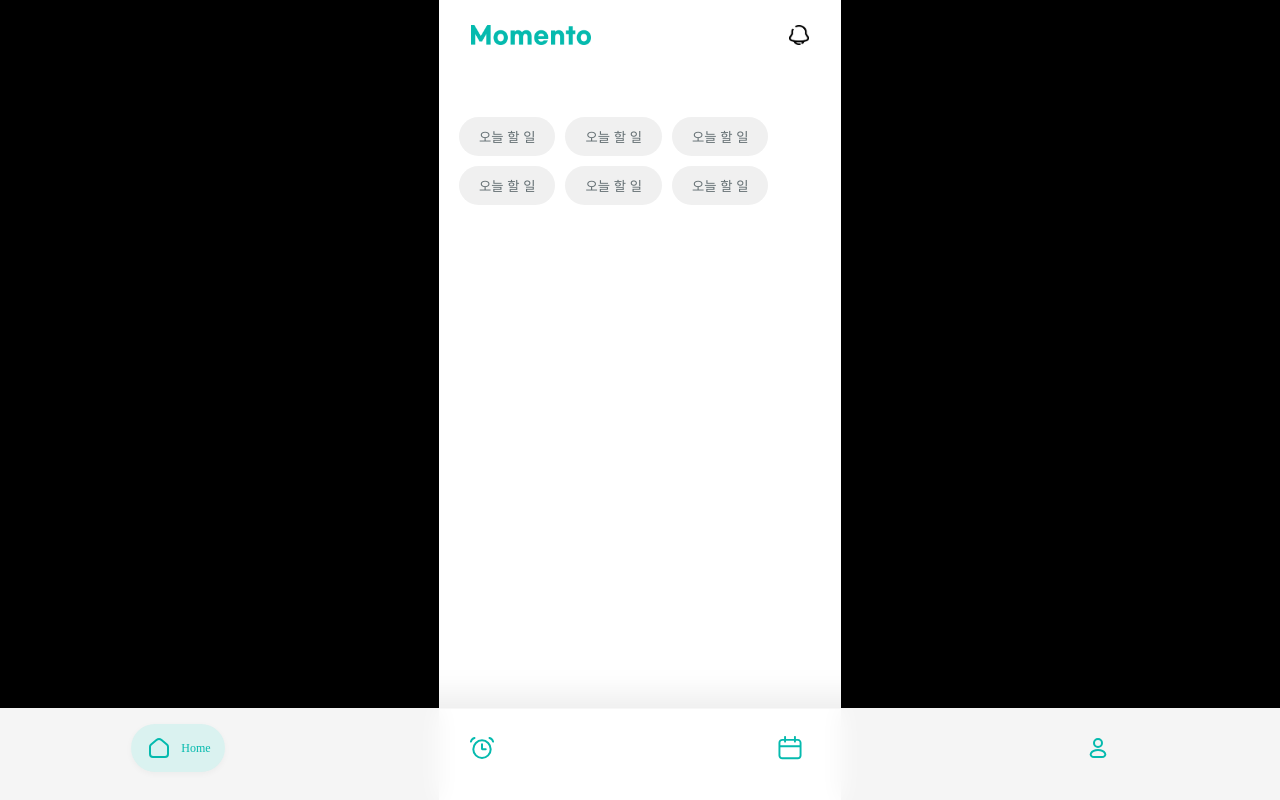
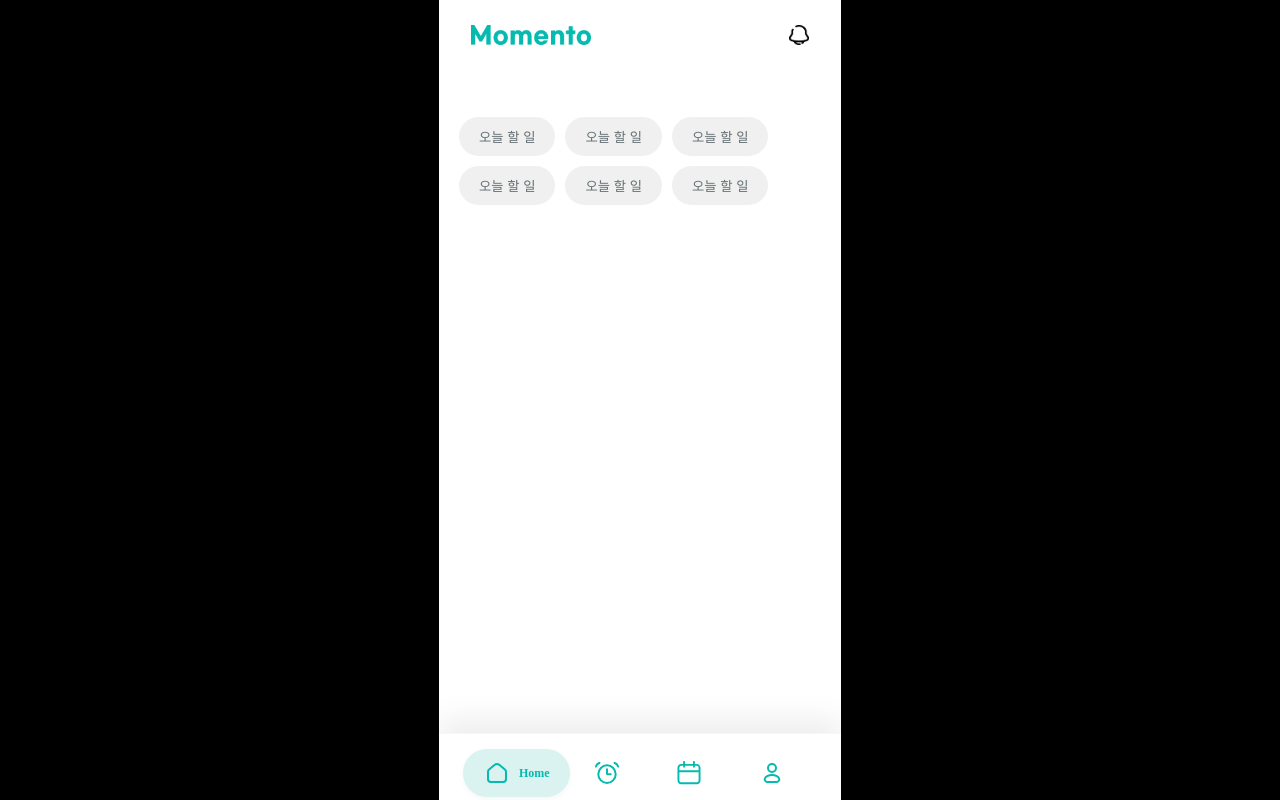
Before and after one commit to MAS-MIRIM/Momento_Frontend, a React (Vite) app: page /home in a window 1280 px wide. Built offline with nearby package versions, Linux system fonts and the light colour scheme.

Commit message:
[Feat] :: 하단바 디자인

```diff
--- a/index.html
+++ b/index.html
@@ -1,9 +1,14 @@
-<!doctype html>
+<!DOCTYPE html>
 <html lang="en">
   <head>
     <meta charset="UTF-8" />
     <link rel="icon" type="image/svg+xml" href="/vite.svg" />
     <meta name="viewport" content="width=device-width, initial-scale=1.0" />
+    <style>
+      body {
+        font-family: "Pretendard";
+      }
+    </style>
     <title>mithon</title>
   </head>
   <body>
--- a/src/components/TabNavigation.jsx
+++ b/src/components/TabNavigation.jsx
@@ -10,10 +10,10 @@ import ProfileIcon from "../assets/icons/profile.svg";
 const TAB_HEIGHT = 92;
 
 const BottomTabWrap = styled.nav`
-  position: fixed;
+  position: absolute;
   left: 0;
   right: 0;
-  bottom: 0;
+  bottom: 12px;
   height: ${TAB_HEIGHT}px;
   padding: 12px 24px calc(28px + env(safe-area-inset-bottom, 0px));
   background-color: rgba(255, 255, 255, 0.96);
@@ -39,6 +39,7 @@ const Pill = styled.div`
 
 const Label = styled.span`
   font-size: 12px;
+  font-weight: 600;
   color: #05baae;
   white-space: nowrap;
   overflow: hidden;
@@ -65,7 +66,7 @@ const TabItem = styled(NavLink)`
 
   &.active ${Pill} {
     background: #daf2f0;
-    padding: 10px 14px;
+    padding: 10px 20px;
     box-shadow: 0 2px 6px rgba(0, 0, 0, 0.04);
   }
 
```
